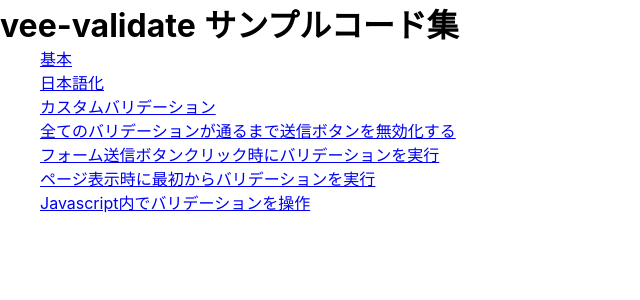
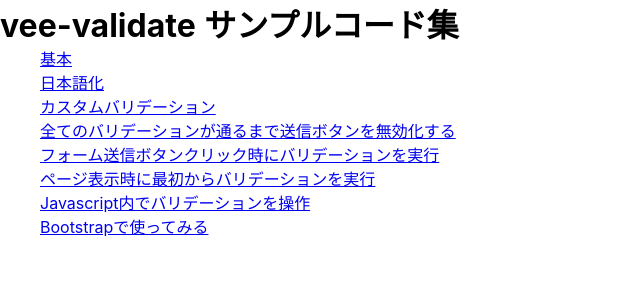
Before and after one commit to thr3a/veevalidate-nuxtjs-sample, a Nuxt app: page / in a window 1280 px wide. Shown: the top 300 px of the page, without its empty margins (0-640 px from the left). Built offline with nearby package versions, Linux system fonts and the light colour scheme.

Commit message:
add: Boostrap版追加

```diff
--- a/package.json
+++ b/package.json
@@ -12,6 +12,7 @@
     "deploy": "NODE_ENV=production nuxt generate && push-dir --dir=dist --branch=gh-pages --cleanup"
   },
   "dependencies": {
+    "bootstrap-vue": "^2.19.0",
     "core-js": "^3.6.5",
     "nuxt": "^2.14.6",
     "push-dir": "^0.4.1",
--- /dev/null
+++ b/pages/bootstrap.vue
@@ -0,0 +1,29 @@
+<template>
+  <div class="container">
+    <h1>
+      Bootstrap
+    </h1>
+    <ValidationObserver ref="myform">
+      <div class="form-group">
+        <validation-provider v-slot="{ errors }" rules="email|required">
+          <label>メールアドレス</label>
+          <input v-model="email" name="メールアドレス" type="text" class="form-control col-sm-5">
+          <span class="d-block text-danger">{{ errors[0] }}</span>
+        </validation-provider>
+      </div>
+    </ValidationObserver>
+    <MyFooter />
+  </div>
+</template>
+
+<script>
+import 'bootstrap/dist/css/bootstrap.css'
+import 'bootstrap-vue/dist/bootstrap-vue.css'
+export default {
+  data () {
+    return {
+      email: ''
+    }
+  }
+}
+</script>
--- a/pages/index.vue
+++ b/pages/index.vue
@@ -36,6 +36,11 @@
         Javascript内でバリデーションを操作
       </nuxt-link>
     </ul>
+    <ul>
+      <nuxt-link to="/bootstrap">
+        Bootstrapで使ってみる
+      </nuxt-link>
+    </ul>
   </div>
 </template>
 
```
Also changed, not shown: 1 other file (tests, documents, lock files or other folders).
